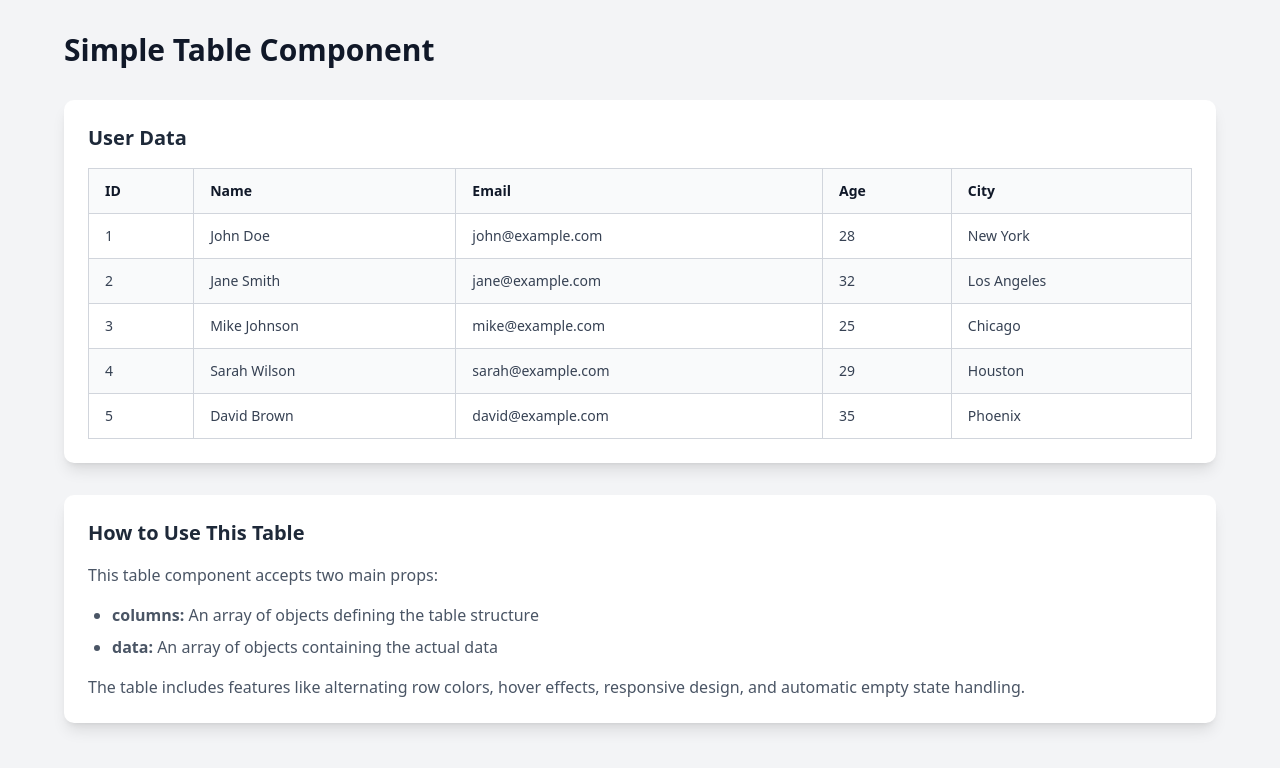
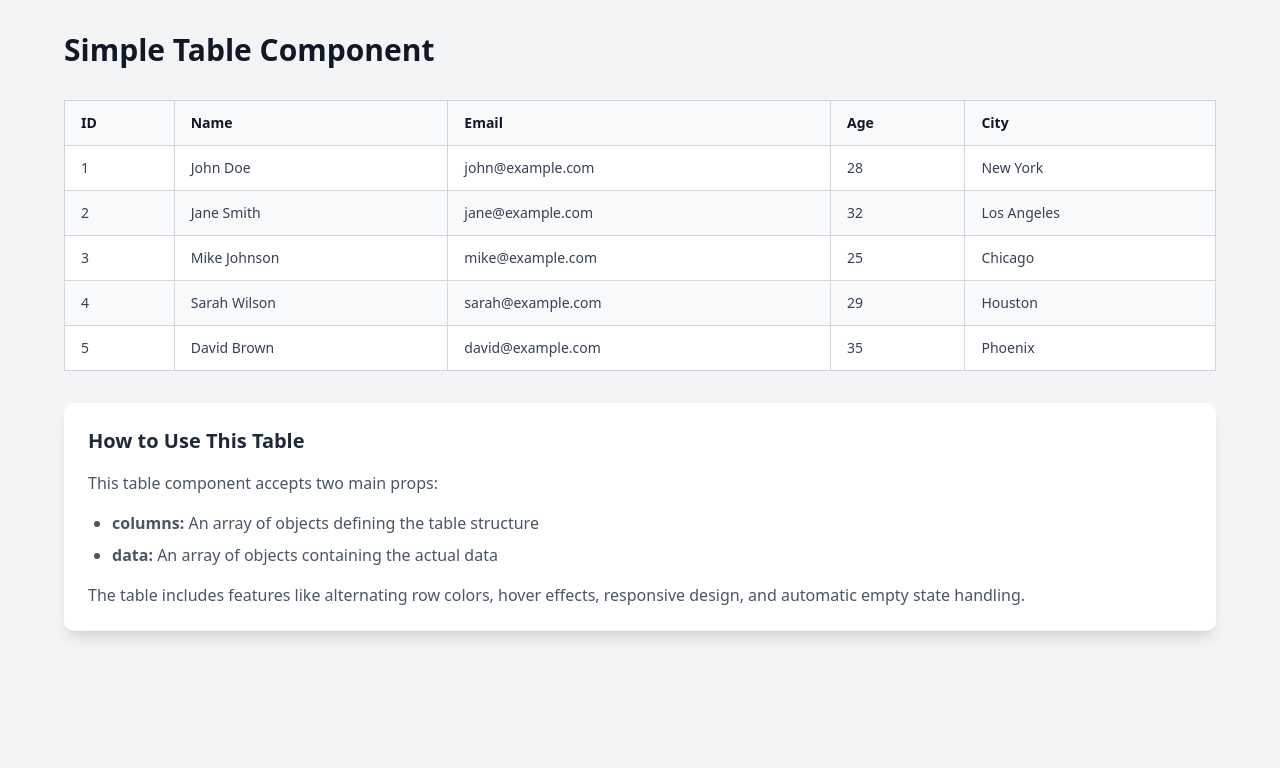
Before and after one commit to San-77x/iknasoft-frontend-task, a Next.js app: page / in a window 1280 px wide. Shown: the top 768 px of the page. Built offline with nearby package versions, Linux system fonts and the light colour scheme.

Commit message:
Remove redundant table wrapper and heading

```diff
--- a/src/app/page.tsx
+++ b/src/app/page.tsx
@@ -17,12 +17,7 @@ export default function Home() {
           Simple Table Component
         </h1>
 
-        <div className="bg-white rounded-lg shadow-lg p-6">
-          <h2 className="text-xl font-semibold text-gray-800 mb-4">
-            User Data
-          </h2>
-          <Table columns={columns} data={data} />
-        </div>
+        <Table columns={columns} data={data} />
 
         <div className="mt-8 bg-white rounded-lg shadow-lg p-6">
           <h2 className="text-xl font-semibold text-gray-800 mb-4">
```
